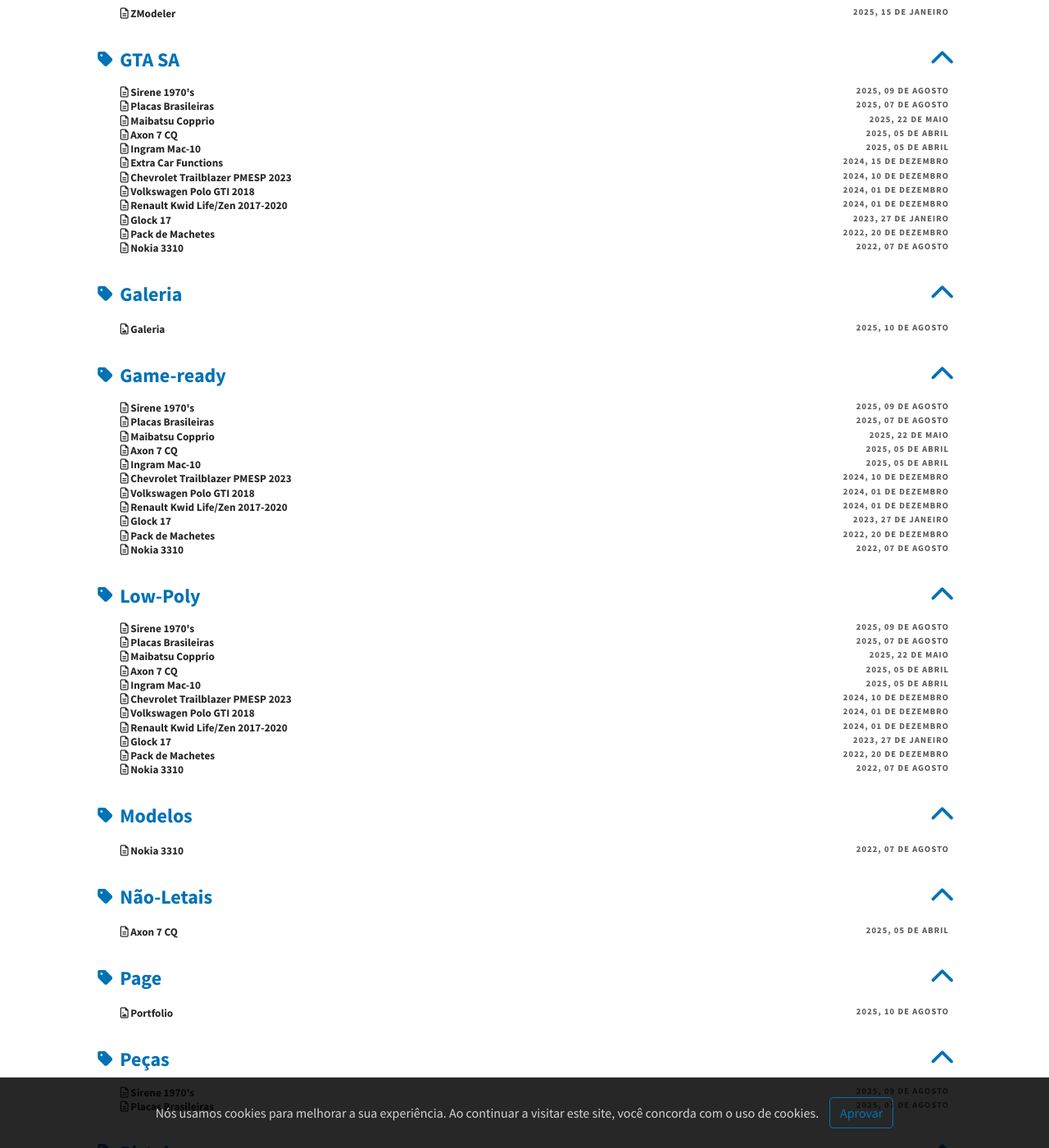
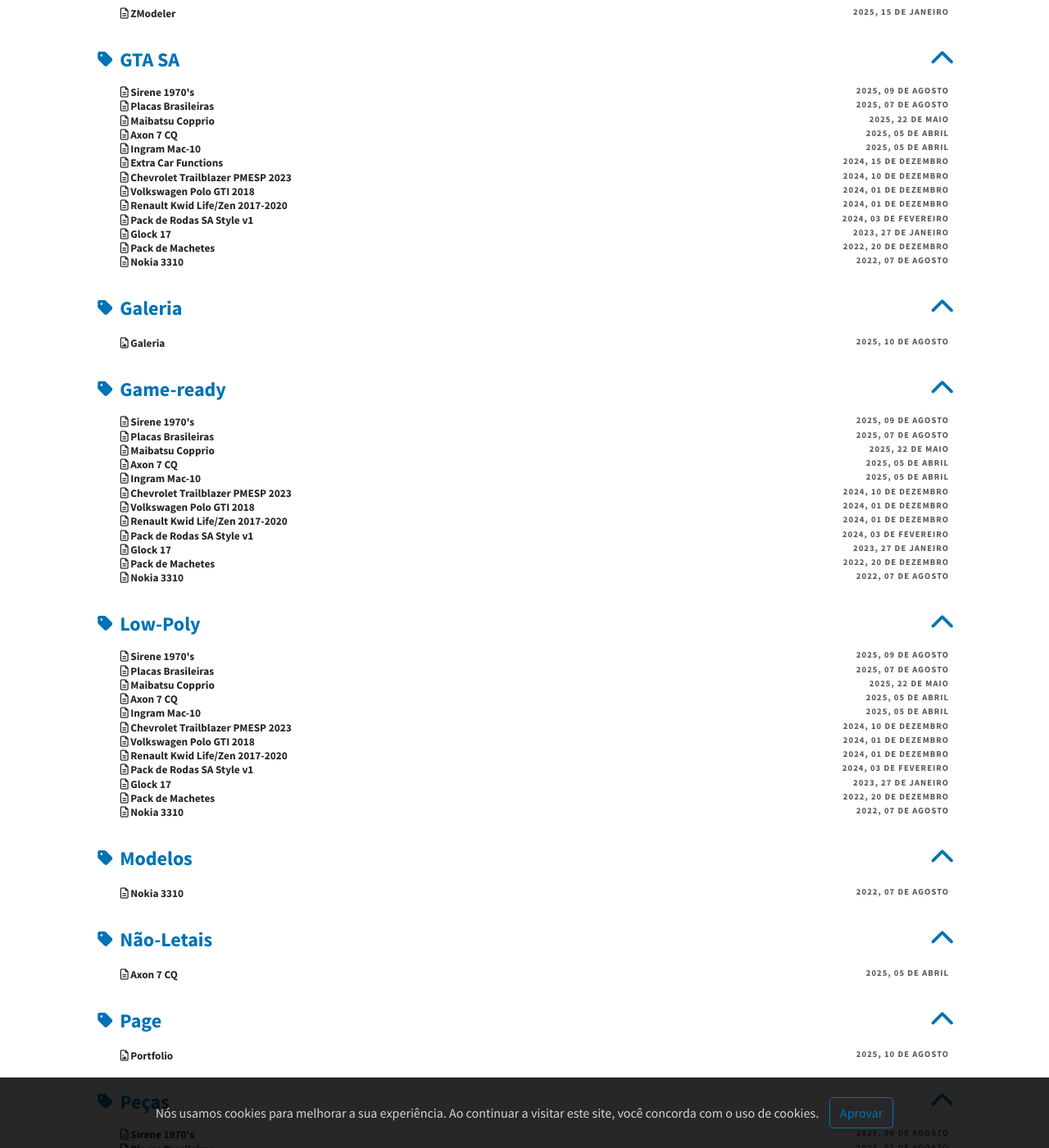
Before and after one commit to j0hnn1e20/j0hnn1e20.github.io, a Jekyll site: the page built from pages/tags.md, in a window 1280 px wide and 1400 px high, scrolled down 826 px. Shown: the whole window at 82% size. Built offline with Jekyll 4.4.1, drawn with Linux system fonts in a browser that asks for light colours; a script that is not in the unit is left out; some of the changed text lies outside the part shown.

Commit message:
Pack de Rodas

```diff
--- /dev/null
+++ b/_posts/2024-02-03-pack-rodas-sa.md
@@ -0,0 +1,21 @@
+---
+layout: post
+title: Pack de Rodas SA Style v1
+tags: [Peças,Low-Poly,GTA SA,SA Style,Game-ready]
+categories: Modelos
+author: J0hnn1e20
+feature-img:
+thumbnail: /assets/posts/pack-rodas-sa-lp-v1/pack-rodas-sa-lp-v1.png
+hide_title: false
+#color:
+position:
+---
+![Pack Rodas](/assets/posts/pack-rodas-sa-lp-v1/pack-rodas-sa-lp-v1.png)
+
+Autor: J0hnn1e20
+
+Consulte nosso [EULA](https://j0hnn1e20.github.io/EULA.html) para obter informações legais detalhadas.
+
+<h1 style="text-align: center; color: white;">
+   <a href="/assets/posts/pack-rodas-sa-lp-v1/Pack de Rodas SA Style.zip" download>DOWNLOAD</a>
+</h1>
```
Also changed, not shown: _posts/2025-08-09-siren70s-lb.md (+0 -1 lines), assets/posts/pack-rodas-sa-lp-v1/pack-rodas-sa-lp-v1.png (added), 1 other file.
